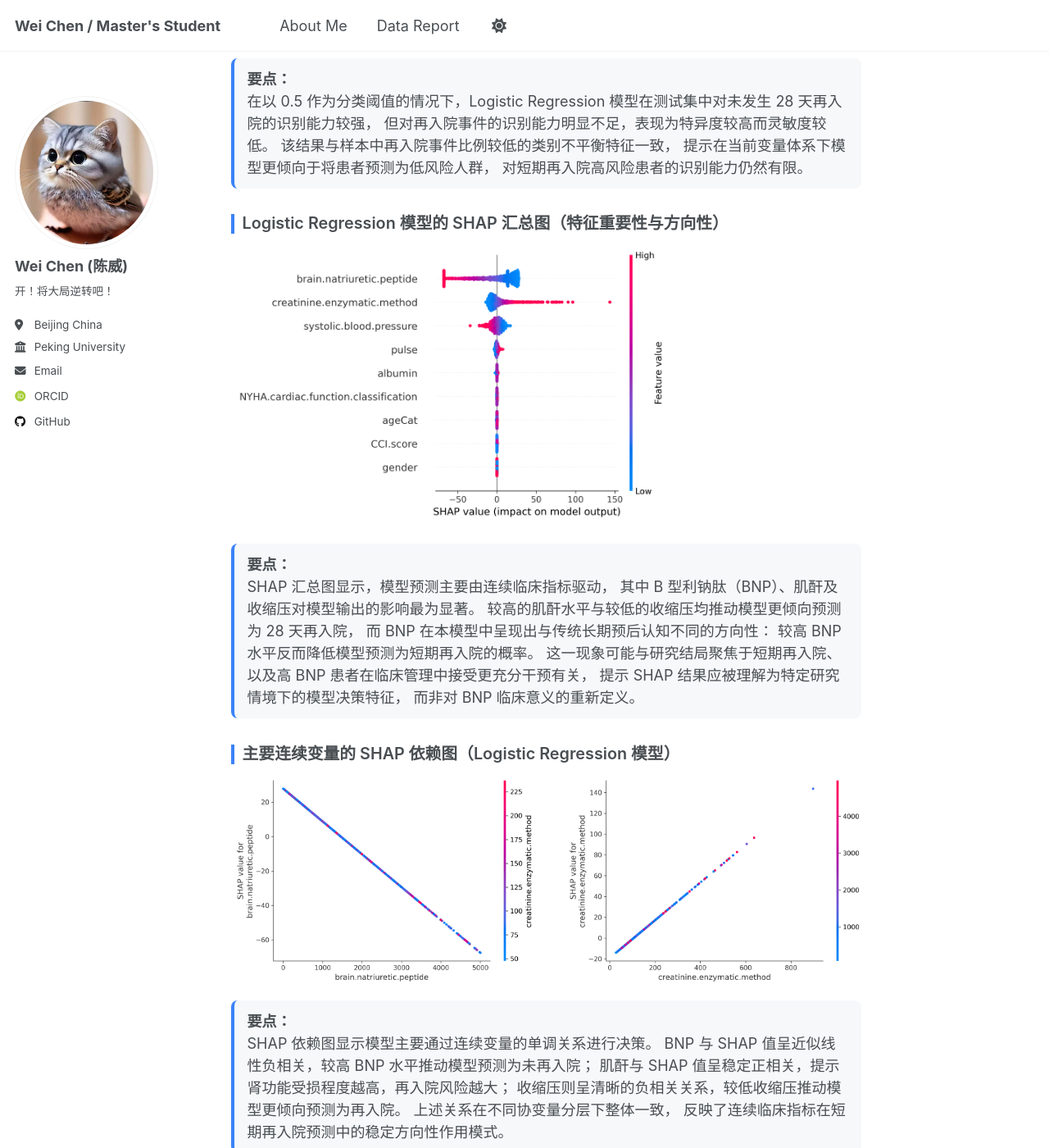
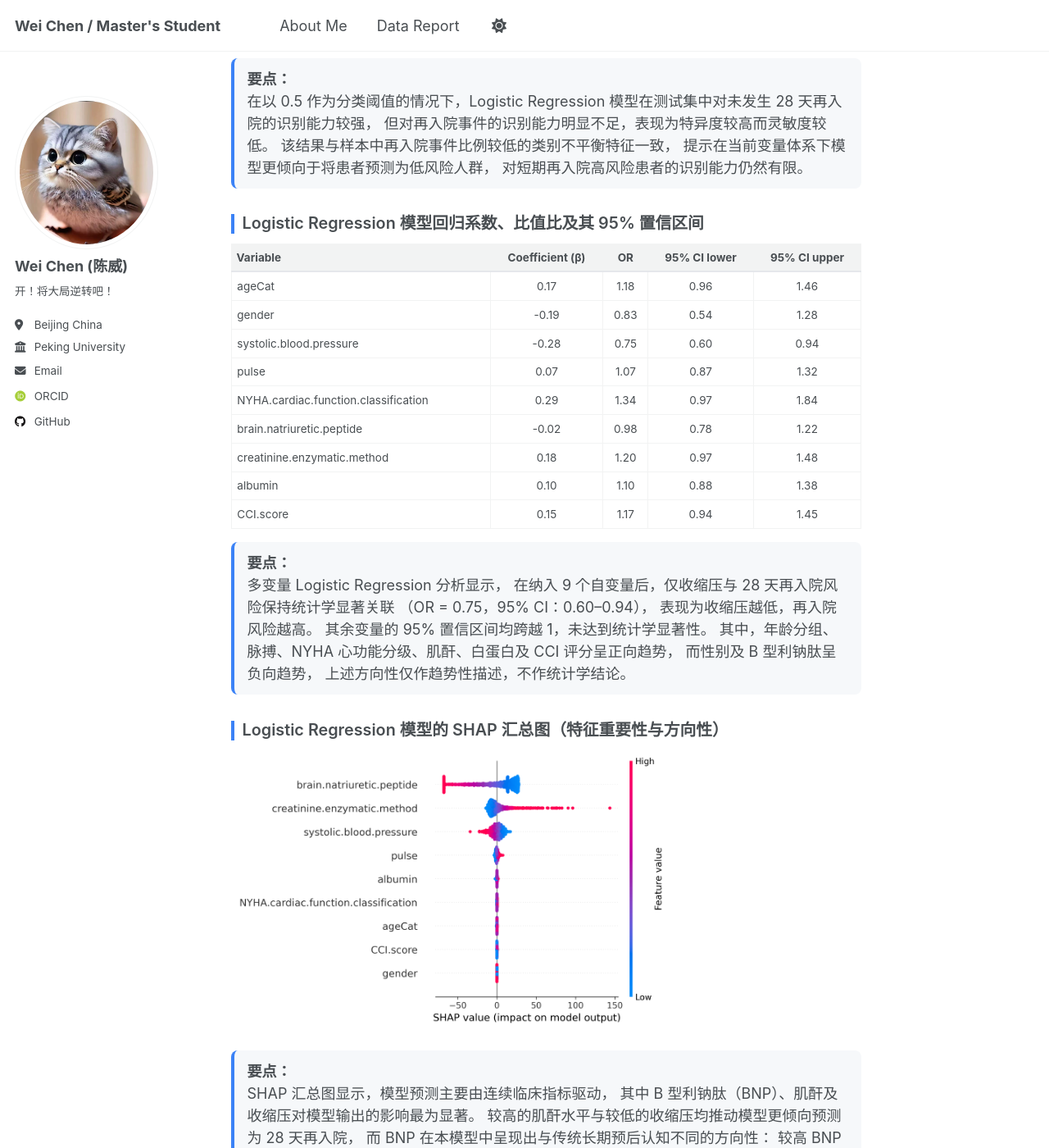
Before and after one commit to ChaoWeiorz/ChaoWeiorz.github.io, a Jekyll site: the page built from _pages/report.md, in a window 1280 px wide and 1400 px high, scrolled down 3647 px. Shown: the whole window at 82% size. Built offline with Jekyll 4.4.1, drawn with Linux system fonts in a browser that asks for light colours; some web fonts are replaced; a script that is not in the unit is left out.

Commit message:
Update report.md

```diff
--- a/_pages/report.md
+++ b/_pages/report.md
@@ -154,6 +154,58 @@ Logistic Regression 模型在测试集上的混淆矩阵
 对短期再入院高风险患者的识别能力仍然有限。
 </div>
 
+
+<h3 style="
+  font-size:1.1em;
+  font-weight:600;
+  margin-top:1.6em;
+  margin-bottom:0.6em;
+  border-left:4px solid #3b82f6;
+  padding-left:10px;
+">
+Logistic Regression 模型回归系数、比值比及其 95% 置信区间
+</h3>
+
+<table style="border-collapse:collapse; margin:12px 0; width:100%;">
+  <thead>
+    <tr style="border-bottom:2px solid #e5e7eb;">
+      <th style="text-align:left; padding:6px;">Variable</th>
+      <th style="text-align:center; padding:6px;">Coefficient (β)</th>
+      <th style="text-align:center; padding:6px;">OR</th>
+      <th style="text-align:center; padding:6px;">95% CI lower</th>
+      <th style="text-align:center; padding:6px;">95% CI upper</th>
+    </tr>
+  </thead>
+  <tbody>
+    <tr><td>ageCat</td><td align="center">0.17</td><td align="center">1.18</td><td align="center">0.96</td><td align="center">1.46</td></tr>
+    <tr><td>gender</td><td align="center">-0.19</td><td align="center">0.83</td><td align="center">0.54</td><td align="center">1.28</td></tr>
+    <tr><td>systolic.blood.pressure</td><td align="center">-0.28</td><td align="center">0.75</td><td align="center">0.60</td><td align="center">0.94</td></tr>
+    <tr><td>pulse</td><td align="center">0.07</td><td align="center">1.07</td><td align="center">0.87</td><td align="center">1.32</td></tr>
+    <tr><td>NYHA.cardiac.function.classification</td><td align="center">0.29</td><td align="center">1.34</td><td align="center">0.97</td><td align="center">1.84</td></tr>
+    <tr><td>brain.natriuretic.peptide</td><td align="center">-0.02</td><td align="center">0.98</td><td align="center">0.78</td><td align="center">1.22</td></tr>
+    <tr><td>creatinine.enzymatic.method</td><td align="center">0.18</td><td align="center">1.20</td><td align="center">0.97</td><td align="center">1.48</td></tr>
+    <tr><td>albumin</td><td align="center">0.10</td><td align="center">1.10</td><td align="center">0.88</td><td align="center">1.38</td></tr>
+    <tr><td>CCI.score</td><td align="center">0.15</td><td align="center">1.17</td><td align="center">0.94</td><td align="center">1.45</td></tr>
+  </tbody>
+</table>
+
+<div style="
+  background:#f6f8fa;
+  border-left:4px solid #3b82f6;
+  padding:12px 16px;
+  margin:16px 0;
+  border-radius:8px;
+">
+<strong>要点：</strong><br>
+多变量 Logistic Regression 分析显示，
+在纳入 9 个自变量后，仅收缩压与 28 天再入院风险保持统计学显著关联
+（OR = 0.75，95% CI：0.60–0.94），
+表现为收缩压越低，再入院风险越高。
+其余变量的 95% 置信区间均跨越 1，未达到统计学显著性。
+其中，年龄分组、脉搏、NYHA 心功能分级、肌酐、白蛋白及 CCI 评分呈正向趋势，
+而性别及 B 型利钠肽呈负向趋势，
+上述方向性仅作趋势性描述，不作统计学结论。
+</div>
 
 
 <h3 style="
```
